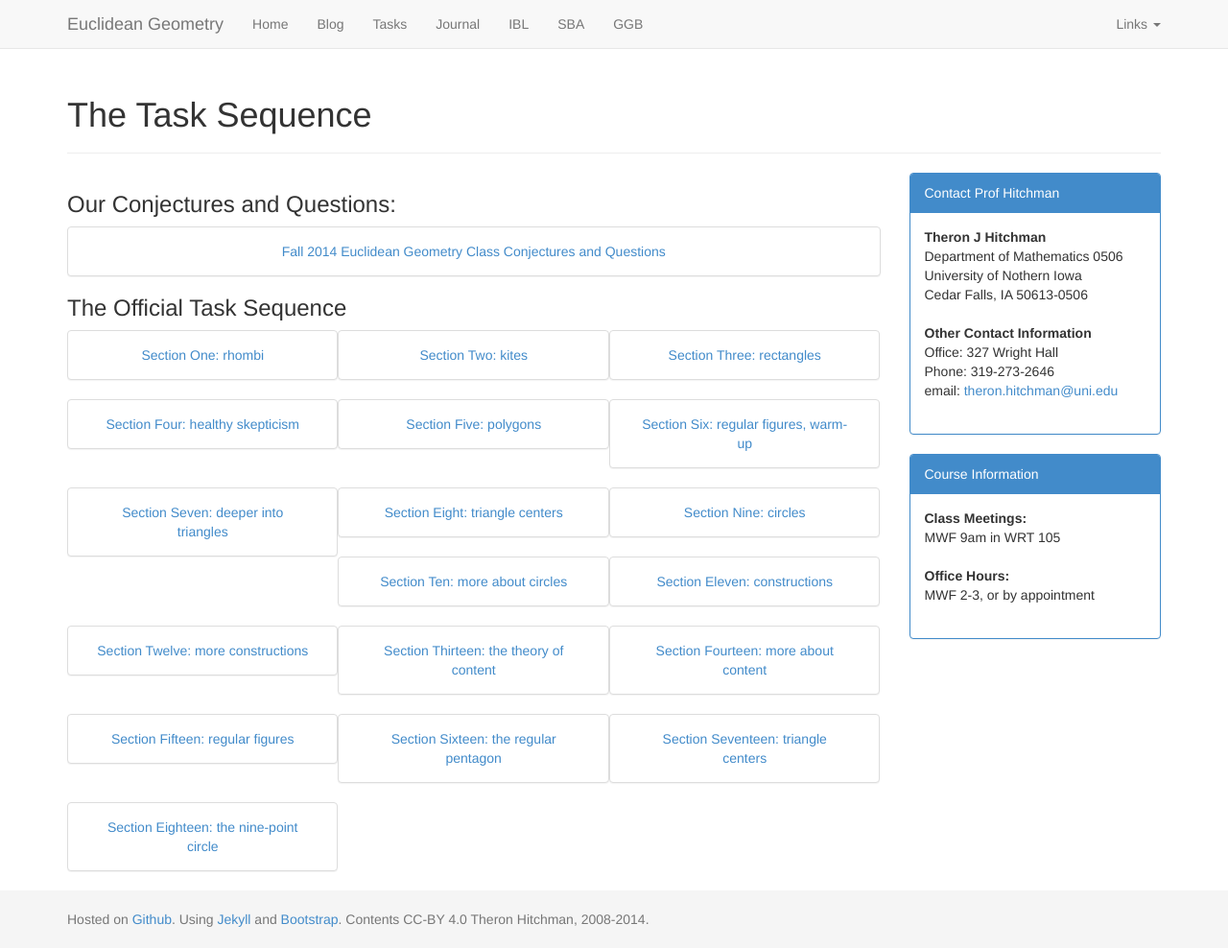
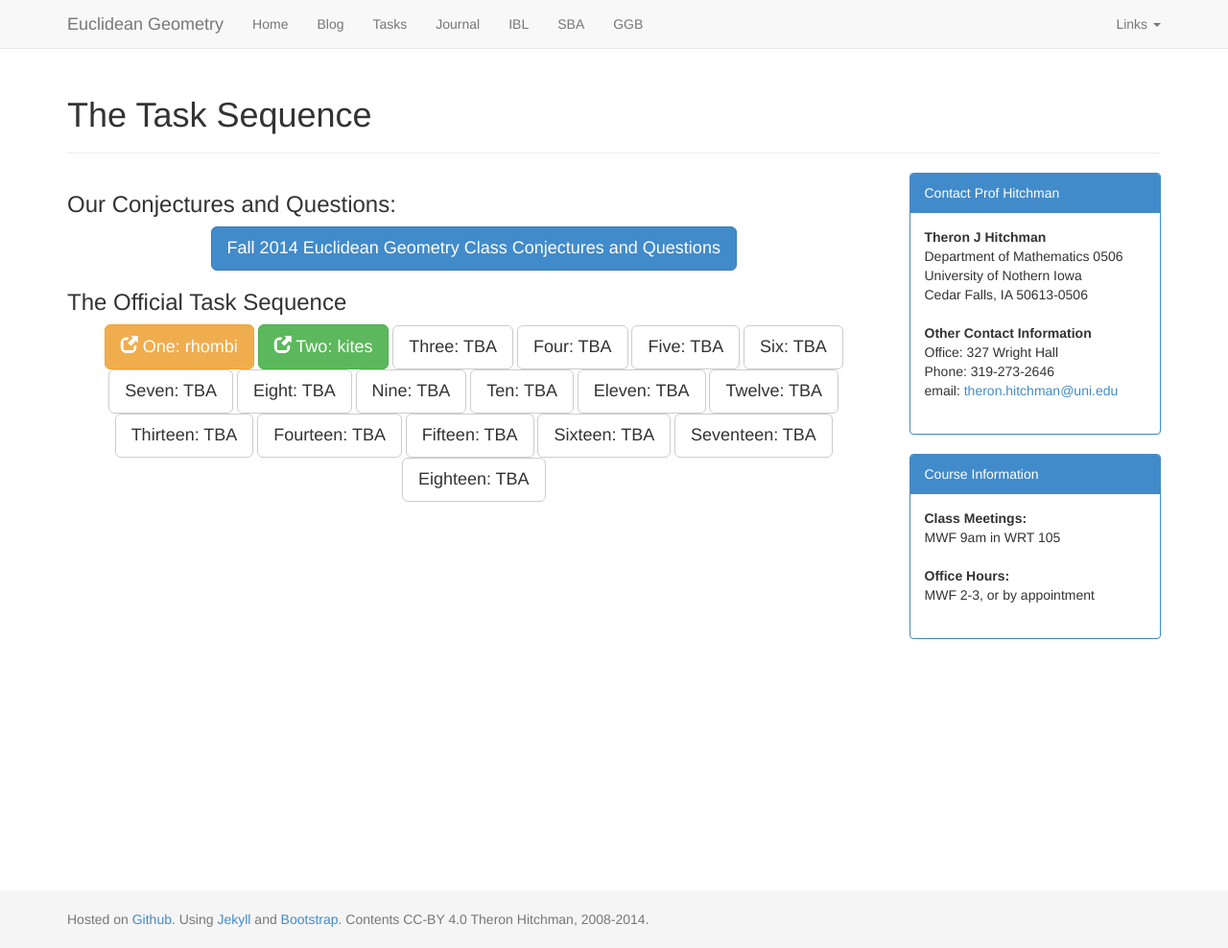
Before and after one commit to theronhitchman/euclidean-geometry, a Jekyll site: the page built from tasks/index.md, in a window 1280 px wide and 988 px high. Shown: the whole window at 96% size. Built offline with Jekyll 4.4.1, drawn with Linux system fonts in a browser that asks for light colours; nearby versions of some CDN libraries.

Commit message:
changed tasks page to a pile of buttons

```diff
--- a/tasks/index.md
+++ b/tasks/index.md
@@ -5,15 +5,79 @@ layout: default
 
 ### Our Conjectures and Questions:
 
-<div class="panel panel-default text-center">
-  <div class="panel-body">
-    <a href="{{site.baseurl}}/class/">Fall 2014 Euclidean Geometry Class Conjectures and Questions</a>
-  </div>
+<div class="text-center">
+  <a class="btn btn-lg btn-primary" href="{{site.baseurl}}/class/">
+    Fall 2014 Euclidean Geometry<br class="visible-xs" /> Class Conjectures and Questions
+  </a>
 </div>
 
 ### The Official Task Sequence
 
-<!--<div class="row">-->
+<div class="text-center">
+  <div class="btn-group">
+    <a class="btn btn-warning btn-lg" href="{{site.baseurl}}/EG_main01.pdf" target="_blank">
+      <span class="glyphicon glyphicon-new-window"></span> One: rhombi</a>
+  </div>
+  <div class="btn-group">
+    <a class="btn btn-success btn-lg" href="{{site.baseurl}}/EG_main02.pdf" target="_blank">
+      <span class="glyphicon glyphicon-new-window"></span> Two: kites</a>
+  </div>
+  <div class="btn-group">
+    <a class="btn btn-default btn-lg">Three: TBA</a>
+  </div>
+  <div class="btn-group">
+    <a class="btn btn-default btn-lg">Four: TBA</a>
+  </div>
+  <div class="btn-group">
+    <a class="btn btn-default btn-lg">Five: TBA</a>
+  </div>
+  <div class="btn-group">
+    <a class="btn btn-default btn-lg">Six: TBA</a>
+  </div>
+  <div class="btn-group">
+    <a class="btn btn-default btn-lg">Seven: TBA</a>
+  </div>
+  <div class="btn-group">
+    <a class="btn btn-default btn-lg">Eight: TBA</a>
+  </div>
+  <div class="btn-group">
+    <a class="btn btn-default btn-lg">Nine: TBA</a>
+  </div>
+  <div class="btn-group">
+    <a class="btn btn-default btn-lg">Ten: TBA</a>
+  </div>
+  <div class="btn-group">
+    <a class="btn btn-default btn-lg">Eleven: TBA</a>
+  </div>
+  <div class="btn-group">
+    <a class="btn btn-default btn-lg">Twelve: TBA</a>
+  </div>
+  <div class="btn-group">
+    <a class="btn btn-default btn-lg">Thirteen: TBA</a>
+  </div>
+  <div class="btn-group">
+    <a class="btn btn-default btn-lg">Fourteen: TBA</a>
+  </div>
+  <div class="btn-group">
+    <a class="btn btn-default btn-lg">Fifteen: TBA</a>
+  </div>
+  <div class="btn-group">
+    <a class="btn btn-default btn-lg">Sixteen: TBA</a>
+  </div>
+  <div class="btn-group">
+    <a class="btn btn-default btn-lg">Seventeen: TBA</a>
+  </div>
+  <div class="btn-group">
+    <a class="btn btn-default btn-lg">Eighteen: TBA</a>
+  </div>
+</div>
+
+<div>
+ <p><br />
+ </p>
+</div>
+<!--
+
   <div class="col-xs-12 col-sm-6 col-md-4 panel panel-default text-center">
     <div class="panel-body">
     <a href="{{site.baseurl}}/EG_main01.pdf" target="_blank">Section One: rhombi</a>
@@ -104,7 +168,7 @@ layout: default
     <a href="">Section Eighteen: the nine-point circle</a>
   </div>
   </div>
-<!--</div>-->
+-->
 
 
 
```
